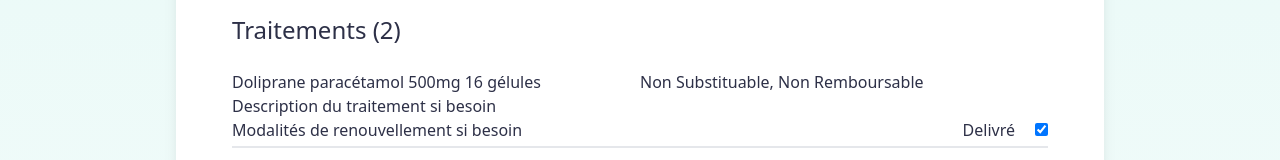
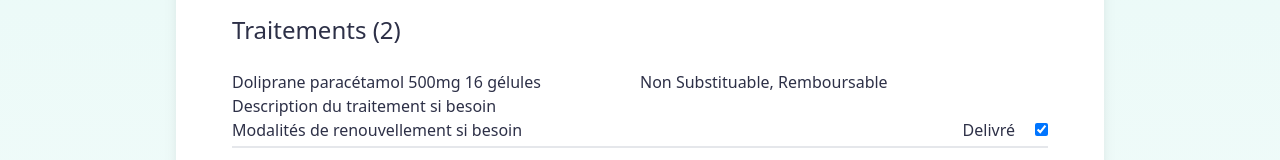
Before and after one commit to AurelDP/OrdOnline, a Vue app in the folder client/: page /prescription in a window 1280 px wide. Shown: the part 498-658 px from the top of the page. Built offline with nearby package versions, Linux system fonts and the light colour scheme.

Commit message:
[Feat] invert subtitutable and reimbursable attributes

```diff
--- a/client/src/components/prescriptionPage/Prescription.vue
+++ b/client/src/components/prescriptionPage/Prescription.vue
@@ -14,8 +14,8 @@
         v-for="treatment in treatments"
         :name="treatment.name"
         :description="treatment.description"
-        :isNotSubstitutable="treatment.isNotSubstitutable"
-        :isNotReimbursable="treatment.isNotReimbursable"
+        :isSubstitutable="treatment.isSubstitutable"
+        :isReimbursable="treatment.isReimbursable"
         :renewal="treatment.renewal"
         :isDelivered="treatment.isDelivered"
       ></Treatment>
@@ -38,16 +38,16 @@ export default {
         {
           name: "Doliprane paracétamol 500mg 16 gélules",
           description: "Description du traitement si besoin",
-          isNotSubstitutable: true,
-          isNotReimbursable: false,
+          isSubstitutable: false,
+          isReimbursable: true,
           renewal: "Modalités de renouvellement si besoin",
           isDelivered: true
         },
         {
           name: "Bétaméthasone Biogaran 30g 0.05% crème",
           description: "2 fois/jour pendant 2 semaines, puis espacer les prises (1/jours, 1/2jours, 1/3 jours) jusqu'à arrêt complet",
-          isNotSubstitutable: false,
-          isNotReimbursable: false,
+          isSubstitutable: true,
+          isReimbursable: true,
           renewal: "",
           isDelivered: false
         }
--- a/client/src/components/prescriptionPage/Treatment.vue
+++ b/client/src/components/prescriptionPage/Treatment.vue
@@ -3,10 +3,10 @@
     <div class="flex flex-wrap">
       <p class="w-full md:w-1/2">{{ name }}</p>
       <div class="flex w-full md:w-1/2">
-        <p v-if="isNotSubstitutable === true">Non Substituable</p>
-        <p v-else>Substituable</p>
-        <p v-if="isNotSubstitutable === true">, Non Remboursable</p>
-        <p v-else>, Remboursable</p>
+        <p v-if="isSubstitutable === true">Substituable</p>
+        <p v-else>Non Substituable</p>
+        <p v-if="isReimbursable === true">, Remboursable</p>
+        <p v-else>, Non Remboursable</p>
       </div>
     </div>
     <p>{{ description }}</p>
@@ -26,8 +26,8 @@ export default {
   props: {
     name: String,
     description: String,
-    isNotSubstitutable: Boolean,
-    isNotReimbursable: Boolean,
+    isSubstitutable: Boolean,
+    isReimbursable: Boolean,
     renewal: String,
     isDelivered: Boolean
   },
```
